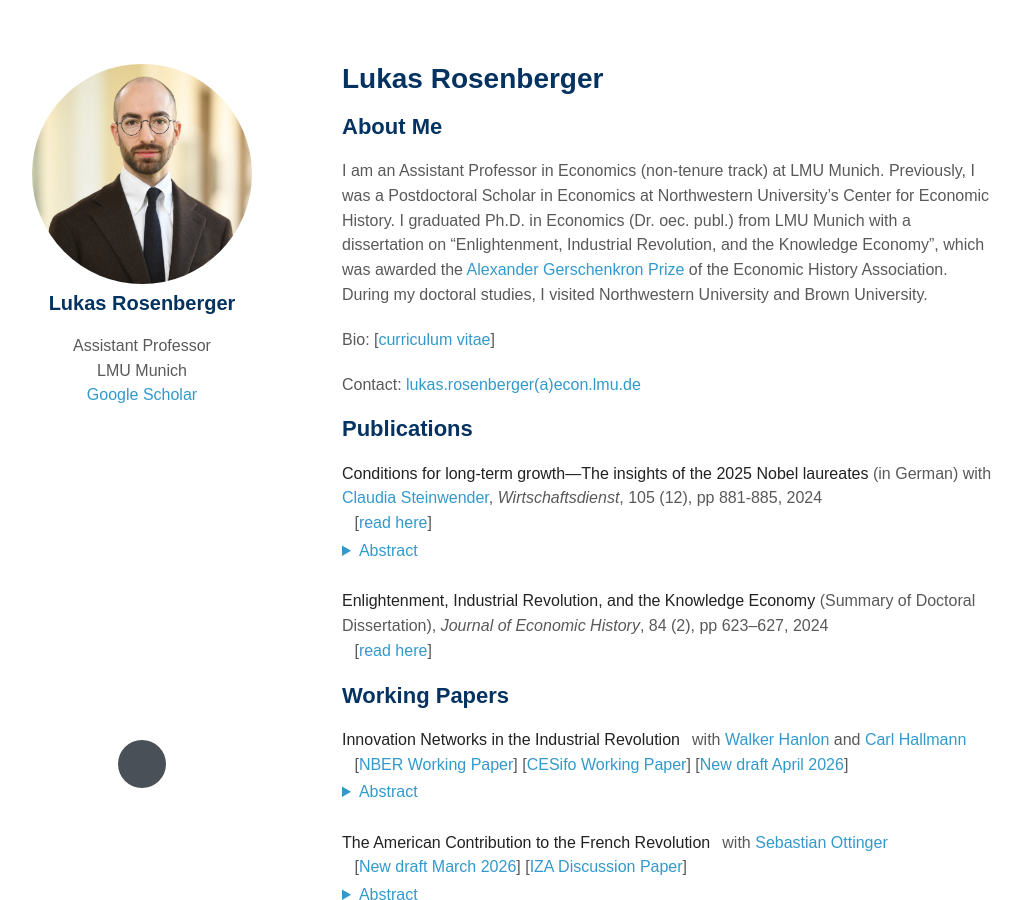
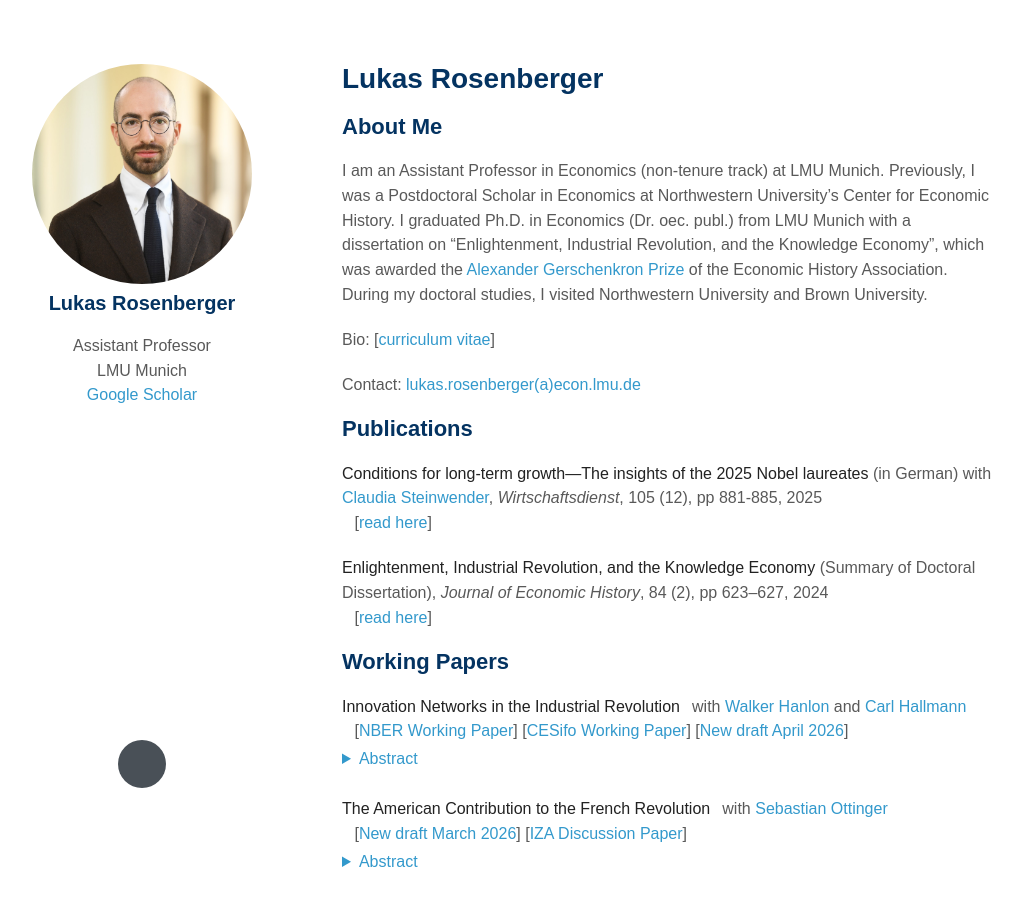
Before and after one commit to lukasrosenberger/lukasrosenberger.github.io, a Jekyll site: the page built from index.md, in a window 1280 px wide and 900 px high. Shown: the whole window, without its empty margins (128-1150 px from the left). Built offline with Jekyll 4.4.1, drawn with Linux system fonts in a browser that asks for light colours; nearby versions of some CDN libraries; some web fonts are replaced; a style sheet for code colours, icons or effects is not loaded.

Commit message:
small fix

```diff
--- a/index.md
+++ b/index.md
@@ -17,13 +17,8 @@ Contact: [lukas.rosenberger(a)econ.lmu.de](mailto:lukas.rosenberger@econ.lmu.de)
 ## Publications
 
 **Conditions for long-term growth&mdash;The insights of the 2025 Nobel laureates** (in German) with [Claudia Steinwender](https://sites.google.com/site/clsteinwender/),
-*Wirtschaftsdienst*, 105 (12), pp 881-885, 2024
+*Wirtschaftsdienst*, 105 (12), pp 881-885, 2025
 <br> &ensp; [[read here](https://lukasrosenberger.github.io/download/2025_wirtschaftsdienst_steinwender_rosenberger.pdf)]
-  <details>
-  <summary>Abstract</summary>
-  Joel Mokyr, Philippe Aghion, and Peter Howitt receive the 2025 Nobel Prize in Economic Sciences for explaining how sustained economic growth is generated by technological progress. Aghion and Howitt show that sustained growth emerges from the competition between new and incumbent firms through a process of creative destruction. Mokyr identifies the conditions under which technological progress has flourished since the Industrial Revolution. Their research highlights that economic policy must address innovation, competition, skills, and social mobility jointly rather than in isolation to sustain technological progress.
-  <br> &nbsp;
-  </details>
 
 
 **Enlightenment, Industrial Revolution, and the Knowledge Economy** (Summary of Doctoral Dissertation),
```
